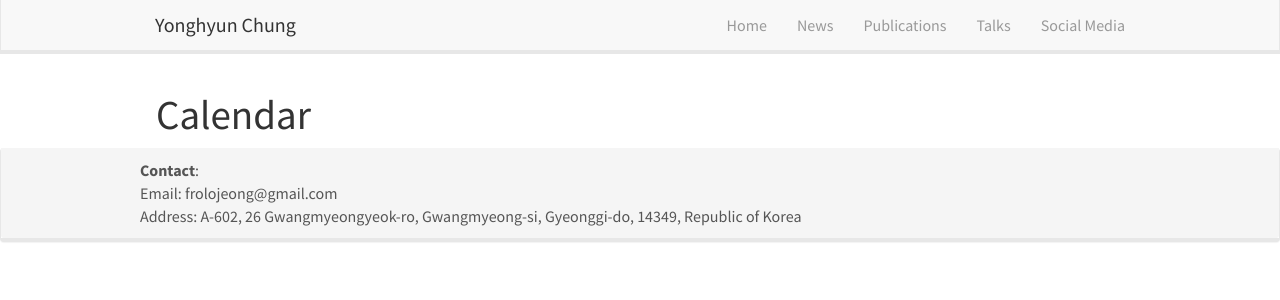
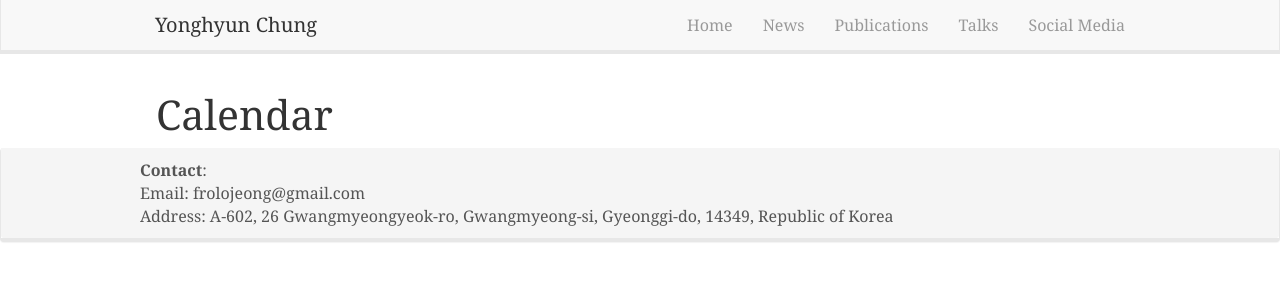
Before and after one commit to maguman/maguman.github.io, a Jekyll site: the page built from _pages/mini_lecture_series.md, in a window 1280 px wide. Shown: the top 300 px of the page. Built offline with Jekyll 4.4.1, drawn with Linux system fonts in a browser that asks for light colours; nearby versions of some CDN libraries.

Commit message:
Add font-family to body styles

```diff
--- a/css/main.scss
+++ b/css/main.scss
@@ -11,6 +11,7 @@ img { margin-bottom: 24px;
 
 body {
 	padding-top: 70px;
+	font-family: "Georgia", serif;
 }
 
 figcaption {
```
